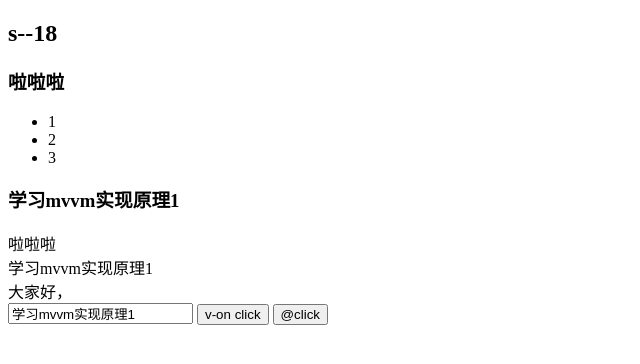
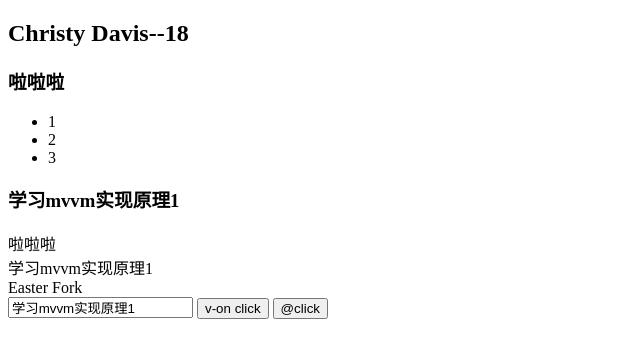
Before and after one commit to silin001/vue2-mySourceCode-v1, a plain HTML site: page index.html in a window 1280 px wide. Both pictures are taken after a click on the button "v-on click". Shown: the whole page, without its empty margins (0-640 px from the left). Drawn offline with Linux system fonts and the light colour scheme.

Commit message:
响应式原理基本实现, md说明

```diff
--- a/MVue.js
+++ b/MVue.js
@@ -1,3 +1,4 @@
+// 单独抽出工具方法, 1初始化数据2绑定观察者!
 const compileUtil = {
   // 处理person.msg 多层次数据
   getVal (expr, vm) {
@@ -6,11 +7,28 @@ const compileUtil = {
       return data[currentVal]
     }, vm.$data)
   },
+  setVal (expr, vm, newInputVal) {
+    // FIXME reduce 这里对象结构双向绑定会 报错!
+    // TODO 建议使用forEach实现
+    return expr.split('.').reduce((data, currentVal) => {
+      console.log(currentVal)
+      data[currentVal] = newInputVal
+    }, vm.$data)
+  },
+  // 重新处理text
+  getContentVal (expr, vm) {
+    return expr.replace(/\{\{(.+?)\}\}/g, (...args) => {
+      return this.getVal(args[1], vm)
+    })
+  },
   text (node, expr, vm) { // expr :msg
     let value
     if (expr.includes('{{')) {
       value = expr.replace(/\{\{(.+?)\}\}/g, (...args) => {
-        console.log(args)
+        // 绑定watcher
+        new Watcher(vm, args[1], () => {
+          this.updater.textUpdater(node, this.getContentVal(expr, vm))// 因为text文本特殊 需要添加一个方法单点处理
+        })
         return this.getVal(args[1], vm)
       })
     } else {
@@ -20,21 +38,37 @@ const compileUtil = {
   },
   html (node, expr, vm) {
     const value = this.getVal(expr, vm)
+    //⭐ 绑定观察者watcher 对数据监听- 将来数据变化时触发这里的回调,更新视图!
+    new Watcher(vm, expr, (newVal) => {
+      this.updater.htmlUpdater(node, newVal)
+    })
+    // 1.初始化绑定值
     this.updater.htmlUpdater(node, value)
 
   },
+  // ⭐ 双向数据绑定
   model (node, expr, vm) {
     const value = this.getVal(expr, vm)
+    // 绑定更新函数,数据=> 视图
+    new Watcher(vm, expr, (newVal) => {
+      this.updater.modelUpdater(node, newVal)
+    })
+    // 视图=> 数据=> 视图
+    node.addEventListener('input', (el) => {
+      // 设置值
+      this.setVal(expr, vm, el.target.value)
+    })
+
     this.updater.modelUpdater(node, value)
   },
   on (node, expr, vm, eventName) {
     let fun = vm.$options.methods && vm.$options.methods[expr]
-    console.log(node, eventName)
+    // console.log(node, eventName)
     node.addEventListener(eventName, fun.bind(vm), false)
   },
   // TODO  bind 和: 属性绑定待实现
   bind (node, expr, vm, attrNmae) {
-    console.log(attrNmae, expr)
+    // console.log(attrNmae, expr)
     // node.setAttribute(attrNmae, expr)
     // compileUtil['text'](node, content, this.vm)
 
@@ -52,14 +86,13 @@ const compileUtil = {
     }
   }
 }
-// 解析指令
+// 2.解析指令
 class Compile {
   constructor(el, vm) {
     this.el = this.isElementNode(el) ? el : document.querySelector(el)
     this.vm = vm
     // 1.获取文档碎片对象，放入内存减少页面重构和回流
     const fragment = this.node2Fragent(this.el)
-    console.log('🚀🚀 ~ file: MVue.js ~ line 7 ~ Compile ~ constructor ~ fragment', fragment)
     // 2.编译模板
     this.compile(fragment)
     // 3.追加子元素到根元素
@@ -113,7 +146,7 @@ class Compile {
   compileText (node) {
     const content = node.textContent
     if (/\{\{(.+?)\}\}/.test(content)) {
-      console.log(content)
+      // console.log(content)
       compileUtil['text'](node, content, this.vm)
     }
   }
@@ -140,7 +173,7 @@ class Compile {
     return node.nodeType === 1
   }
 }
-// vue类
+// 1.vue类
 class MVue {
   constructor(options) {
     this.$el = options.el
@@ -148,8 +181,23 @@ class MVue {
     this.$options = options
     if (this.$el) {
       // 1.实现一个数据观察者：observer类
+      new Observer(this.$data)
       // 2.实现一个指令解析器： compile类
       new Compile(this.$el, this)
+      // 代理实现直接 this.a  取代 this.$data.XXX
+      this.proxyData(this.$data)
+    }
+  }
+  proxyData (data) {
+    for (const key in data) {
+      Object.defineProperty(this, key, {
+        get () {
+          return data[key]
+        },
+        set (newVal) {
+          data[key] = newVal
+        }
+      })
     }
   }
 }
--- /dev/null
+++ b/Observer.js
@@ -0,0 +1,92 @@
+/*
+ * @Author: your name
+ * @Date: 2021-08-23 14:22:30
+ * @LastEditTime: 2021-08-23 17:24:50
+ * @LastEditors: Please set LastEditors
+ * @Description:  劫持监听所有属性
+ * @FilePath: \risk-uid:\web_si\my_webDemo\源码学习系列\vue响应式原理\sourceCode-vue2\sourceCode-v1\Observe.js
+ */
+
+// 5. watcher类 观察者, 作用：看新值与旧值是否有变化 如果有就要去更新
+// 在每次更改数据的时候 new Watcher
+class Watcher {
+  constructor(vm, expr, cbcallback) {
+    this.vm = vm
+    this.expr = expr
+    this.cbcallback = cbcallback
+    // 先把旧值保存起来
+    this.oldVal = this.getOldVal()
+
+  }
+  // 获取旧值
+  getOldVal () {
+    Dep.target = this // 此时this已经有了watcher  给Dep添加一个target属性
+    const oldVal = compileUtil.getVal(this.expr, this.vm)
+    Dep.target = null //  不销毁掉 会重复
+    return oldVal
+  }
+  // 更新新值
+  update () {
+    const newVal = compileUtil.getVal(this.expr, this.vm)
+    if (newVal !== this.oldVal) {
+      // callback回调新值
+      this.cbcallback(newVal)
+    }
+  }
+}
+// 4.Dep类 作用： 1通知、收集观察者，
+class Dep {
+  constructor() {
+    this.subs = []
+  }
+  // 收集观察者
+  addSub (watcher) {
+    this.subs.push(watcher)
+  }
+  // 通知观察者去更新
+  notify () {
+    console.log('观察者', this.subs)
+    this.subs.forEach(w => w.update())
+  }
+}
+// 3.数据劫持
+class Observer {
+  constructor(data) {
+    this.observe(data)
+  }
+  // 将一个正常的object转换为每个层级的属性都是响应式（可以被侦测）的object遍历所有数据
+  observe (data) {
+    if (data && typeof data === 'object') {
+      Object.keys(data).forEach(key => {
+        this.defineReactive(data, key, data[key])
+      })
+    }
+  }
+  // 数据劫持
+  defineReactive (obj, key, value) {
+    // 递归遍历子节点
+    this.observe(value)
+    // 依赖收集器
+    const dep = new Dep()
+    // 核心：劫持并监听所有属性
+    Object.defineProperty(obj, key, {
+      enumerable: true, // 是否可读
+      configurable: false, // 可被配置，比如可以被delete
+      get () { // 初始化劫持数据时
+        // ⭐⭐⭐往Dep里添加观察者！！！
+        // 使用依赖收集器dep  关联  Dep 和 Ovserver
+        Dep.target && dep.addSub(Dep.target)
+        return value
+      },
+      set: (newVal) => {  //这里使用箭头函数是因为下面的this。
+        if (newVal !== value) {
+          // 对新的值继续劫持
+          this.observe(newVal)
+          value = newVal
+        }
+        // 告诉Dep 通知变化
+        dep.notify()
+      }
+    })
+  }
+}
--- a/index.html
+++ b/index.html
@@ -30,23 +30,27 @@
     <button v-on:click='click'>v-on click</button>
     <button @click='click'>@click</button>
   </div>
+
+  <script src="./Observer.js"></script>
   <script src="./MVue.js"></script>
   <script>
     let vm = new MVue({
       el: '#app',
       data: {
         person: {
-          name: 's',
+          name: 'Madelynn',
           age: 18,
           fav: '啦啦啦'
         },
         msg: '学习mvvm实现原理1',
-        htmlStr: '<div>大家好，</div>'
+        htmlStr: '<div>Easter Fork</div>'
       },
       methods: {
         click() {
-          alert('click!!')
+          // alert('click!!')
           console.log(this)
+          // this.$data.person.name = '哈哈哈'
+          this.person.name = 'Christy Davis'
         }
       }
     })
```
Also changed, not shown: Observe.js (deleted, +0 -8 lines), 2 other files.
